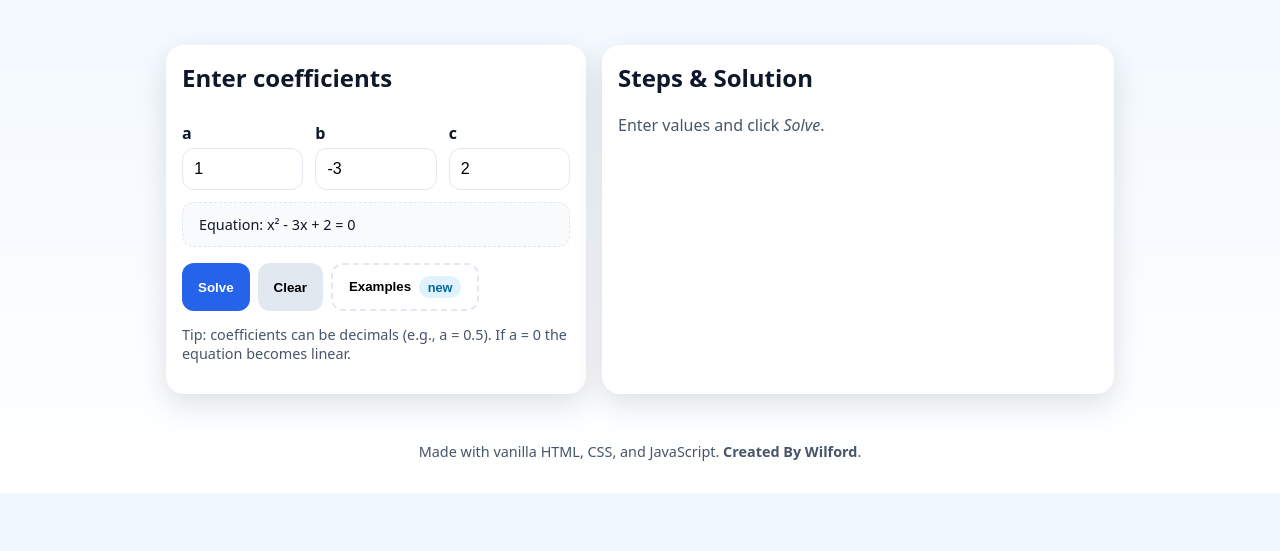
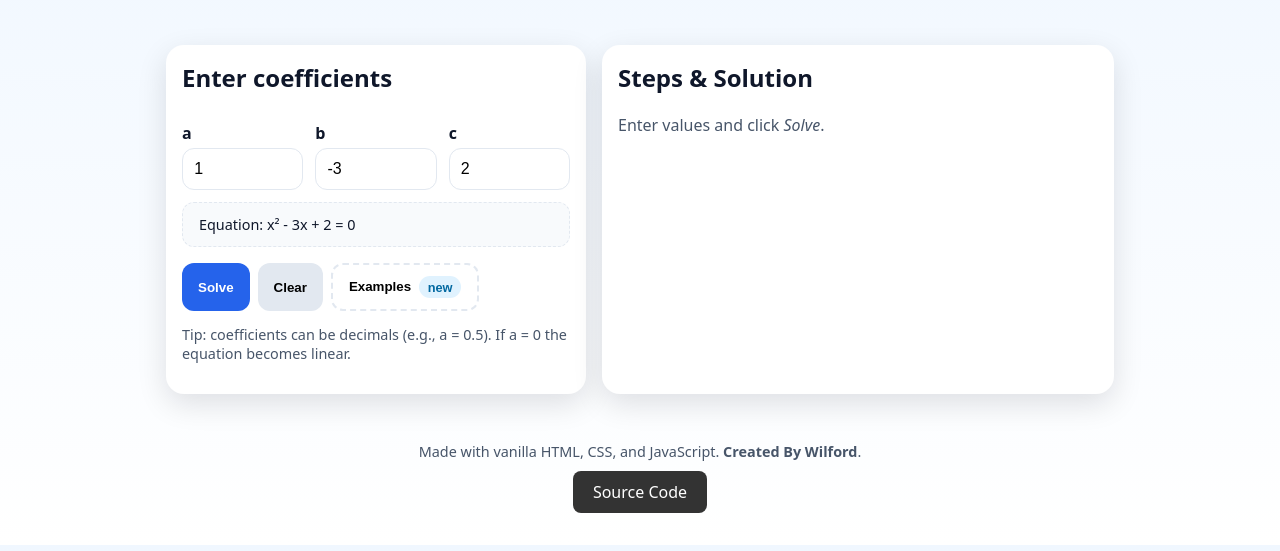
Before and after one commit to ProjectQuadHtmlDev/ProjectQuadHtmlDev.github.io, a plain HTML site: page index.html in a window 1280 px wide. Shown: the part 107-658 px from the top of the page. Drawn offline with Linux system fonts and the light colour scheme.

Commit message:
Update index.html

```diff
--- a/index.html
+++ b/index.html
@@ -110,6 +110,20 @@
 
     footer { padding:2rem 1rem; text-align:center; color:var(--muted) }
     .small { font-size:.9rem }
+    .source-button {
+  display: inline-block;
+  margin-top: 10px;
+  padding: 10px 20px;
+  background-color: #333;
+  color: #fff;
+  text-decoration: none;
+  border-radius: 8px;
+  transition: background 0.3s ease;
+}
+
+.source-button:hover {
+  background-color: #555;
+}
   </style>
 </head>
 
@@ -166,7 +180,10 @@
 
   <!-- FOOTER -->
   <footer>
-    <div class="small">Made with vanilla HTML, CSS, and JavaScript. <strong>Created By Wilford</strong>.</div>
+  <div class="small">Made with vanilla HTML, CSS, and JavaScript. <strong>Created By Wilford</strong>.</div>
+  <a href="https://github.com/ProjectQuadHtmlDev/ProjectQuadHtmlDev.github.io/blob/main/index.html"
+     target="_blank"
+     class="source-button">Source Code</a>
   </footer>
 
   <!-- JAVASCRIPT -->
```
